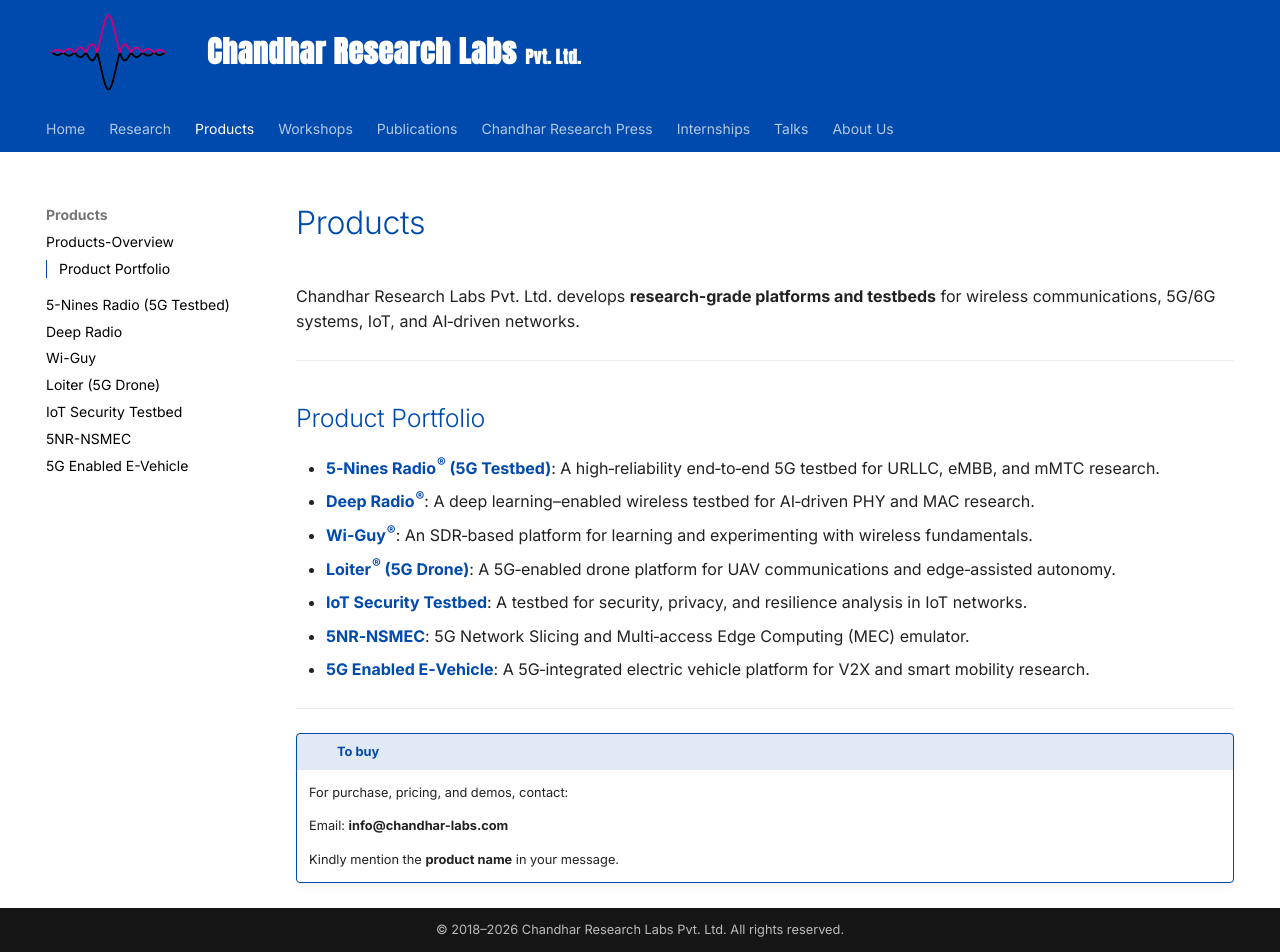
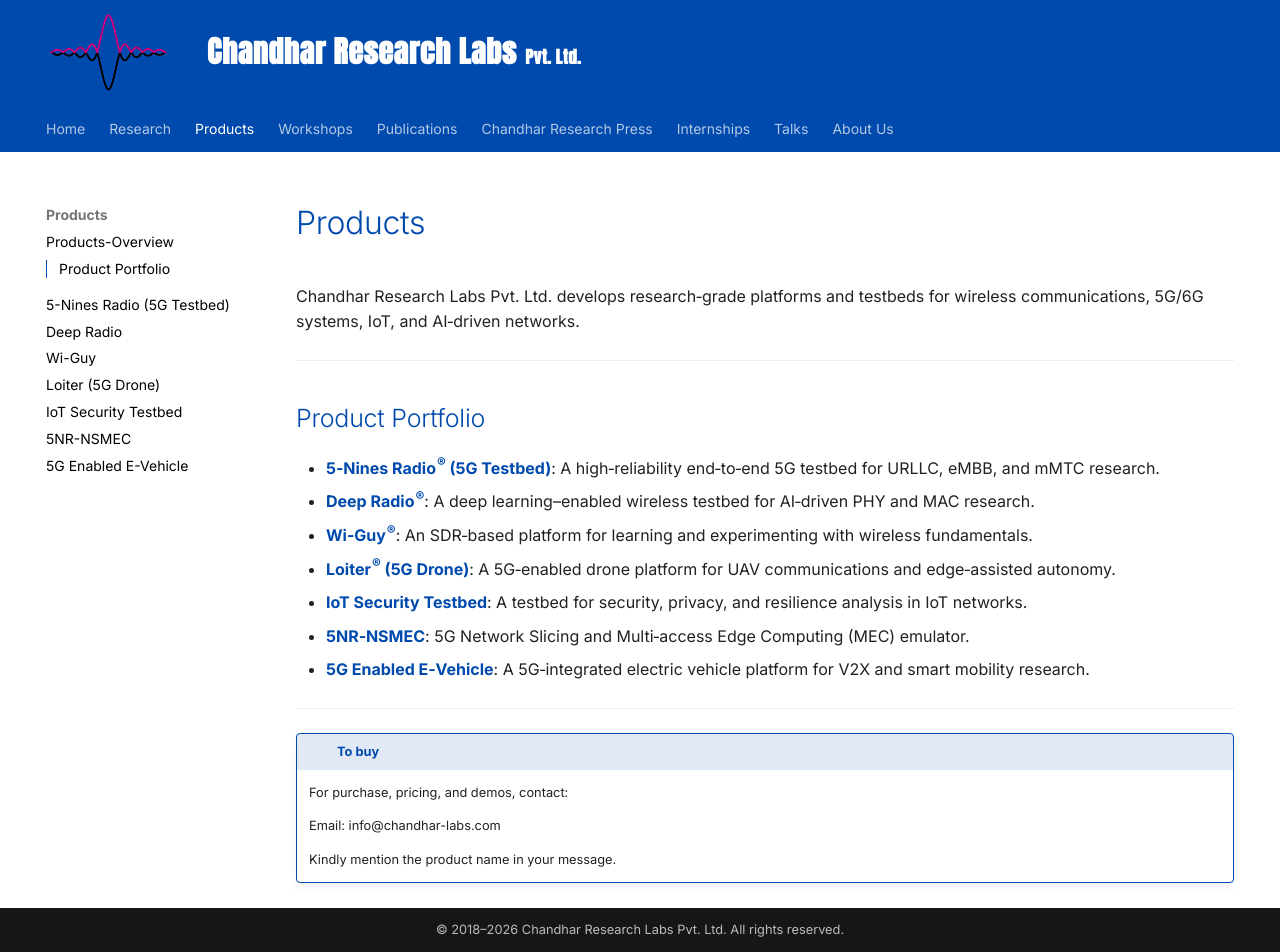
Before and after one commit to chandharlabs/chandhar-docs, an MkDocs documentation site: the page built from docs/products/index.md, in a window 1280 px wide and 952 px high. Built offline with MkDocs 1.6.1 and Material for MkDocs 9.7.7, drawn with Linux system fonts in a browser that asks for light colours.

```diff
--- a/docs/products/index.md
+++ b/docs/products/index.md
@@ -1,7 +1,6 @@
 # Products
 
-Chandhar Research Labs Pvt. Ltd. develops **research‑grade platforms and testbeds**
-for wireless communications, 5G/6G systems, IoT, and AI‑driven networks.
+Chandhar Research Labs Pvt. Ltd. develops research‑grade platforms and testbeds for wireless communications, 5G/6G systems, IoT, and AI‑driven networks.
 
 ---
 
@@ -19,6 +18,6 @@ for wireless communications, 5G/6G systems, IoT, and AI‑driven networks.
 !!! info "To buy"
     For purchase, pricing, and demos, contact:
 
-    Email: **info@chandhar-labs.com**
+    Email: info@chandhar-labs.com
 
-    Kindly mention the **product name** in your message.
+    Kindly mention the product name in your message.
```
